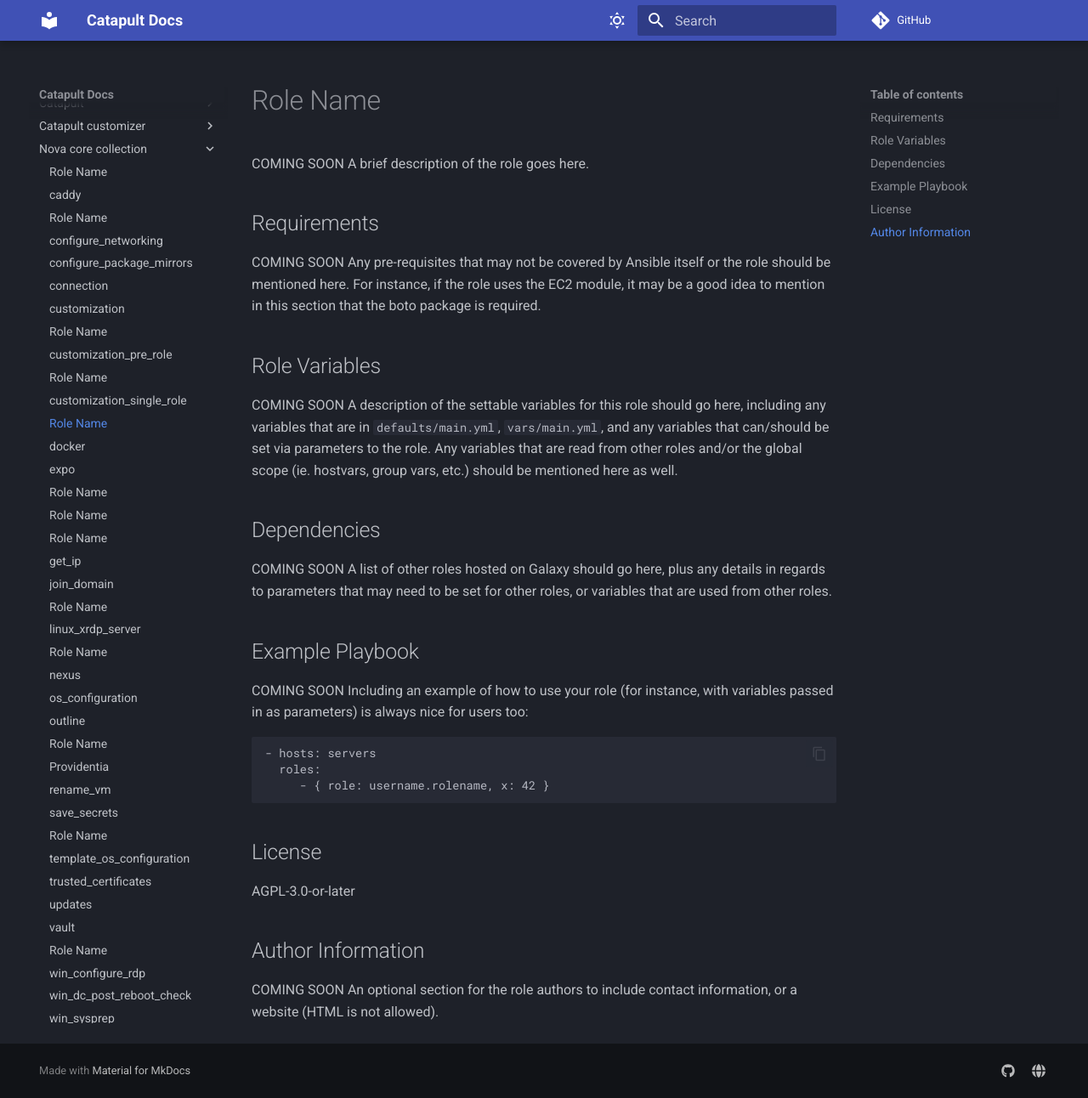
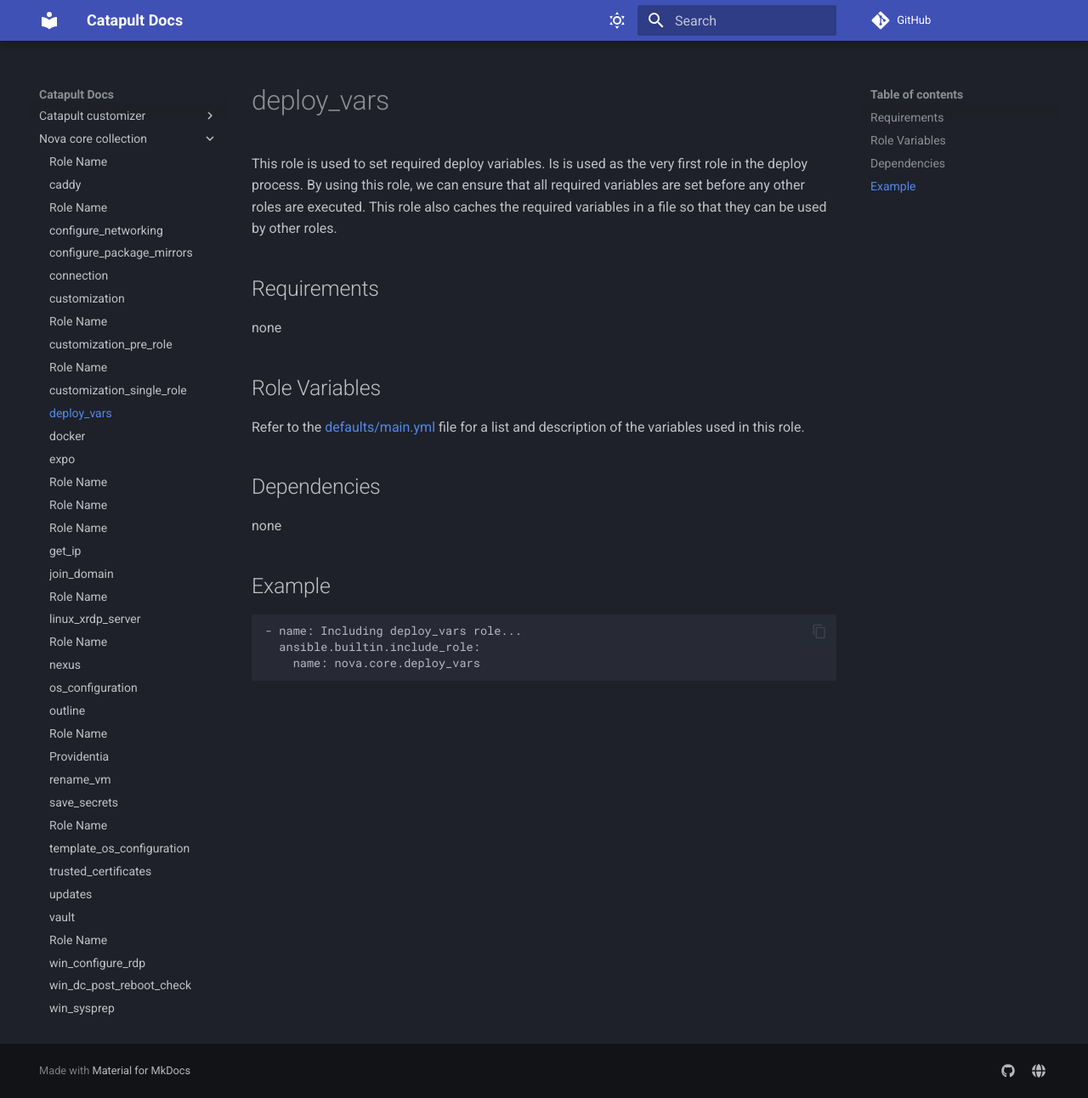
Before and after one commit to ClarifiedSecurity/catapult-docs, an MkDocs documentation site: the page built from docs/nova-core-collection/deploy_vars.md, in a window 1280 px wide and 1292 px high. Shown: the whole window at 85% size. Built offline with MkDocs 1.6.1 and Material for MkDocs 9.7.7, drawn with Linux system fonts in a browser that asks for light colours; comment, search, counter and statistics services are not loaded.

Commit message:
CatapultBot update docs

````diff
--- a/docs/nova-core-collection/deploy_vars.md
+++ b/docs/nova-core-collection/deploy_vars.md
@@ -1,37 +1,23 @@
-# Role Name
+# deploy_vars
 
-COMING SOON
-A brief description of the role goes here.
+This role is used to set required deploy variables. Is is used as the very first role in the deploy process. By using this role, we can ensure that all required variables are set before any other roles are executed. This role also caches the required variables in a file so that they can be used by other roles.
 
 ## Requirements
 
-COMING SOON
-Any pre-requisites that may not be covered by Ansible itself or the role should be mentioned here. For instance, if the role uses the EC2 module, it may be a good idea to mention in this section that the boto package is required.
+none
 
 ## Role Variables
 
-COMING SOON
-A description of the settable variables for this role should go here, including any variables that are in `defaults/main.yml`, `vars/main.yml`, and any variables that can/should be set via parameters to the role. Any variables that are read from other roles and/or the global scope (ie. hostvars, group vars, etc.) should be mentioned here as well.
+Refer to the [defaults/main.yml](https://github.com/novateams/nova.core/blob/main/nova/core/roles/deploy_vars/defaults/main.yml) file for a list and description of the variables used in this role.
 
 ## Dependencies
 
-COMING SOON
-A list of other roles hosted on Galaxy should go here, plus any details in regards to parameters that may need to be set for other roles, or variables that are used from other roles.
+none
 
-## Example Playbook
+## Example
 
-COMING SOON
-Including an example of how to use your role (for instance, with variables passed in as parameters) is always nice for users too:
-
-    - hosts: servers
-      roles:
-         - { role: username.rolename, x: 42 }
-
-## License
-
-AGPL-3.0-or-later
-
-## Author Information
-
-COMING SOON
-An optional section for the role authors to include contact information, or a website (HTML is not allowed).
+```yaml
+- name: Including deploy_vars role...
+  ansible.builtin.include_role:
+    name: nova.core.deploy_vars
+```
````
